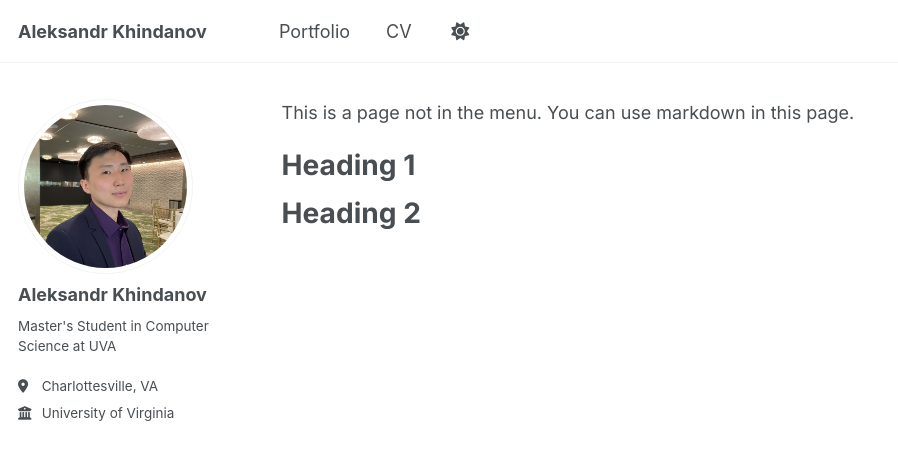
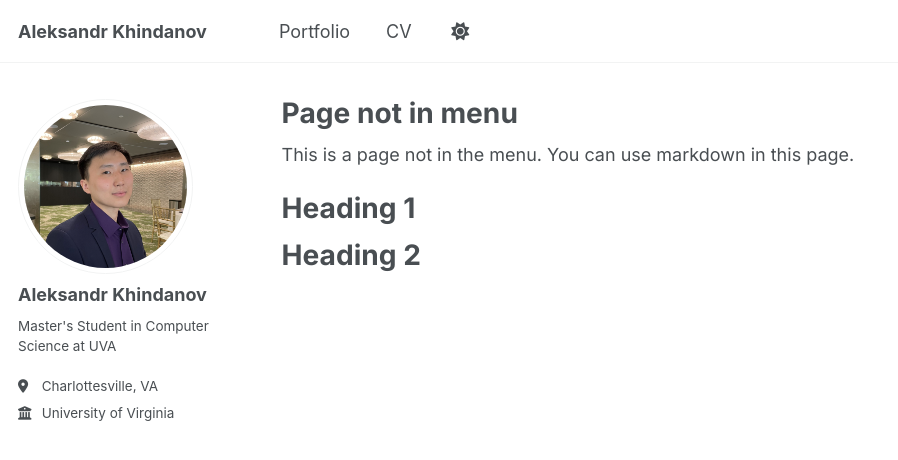
Before and after one commit to thisisaleksandr/thisisaleksandr.github.io, a Jekyll site: the page built from _pages/non-menu-page.md, in a window 1280 px wide. Shown: the top 460 px of the page, without its empty margins (0-898 px from the left). Built offline with Jekyll 4.4.1, drawn with Linux system fonts in a browser that asks for light colours; a style sheet for code colours, icons or effects is not loaded.

Commit message:
Adjust page title styles for visibility
Updated line-height for page title and made it visible.

```diff
--- a/_sass/layout/_page.scss
+++ b/_sass/layout/_page.scss
@@ -36,16 +36,13 @@
 
 .page__title {
   margin-top: 0;
-  line-height: 0;
-  display: none;
+  line-height: 1;
 
   & + .page__meta {
     margin-top: -0.5em;
   }
 }
-.page__inner-wrap header {
-    display: none;
-}
+
 .page__lead {
   font-family: $global-font-family;
   font-size: $type-size-4;
```
